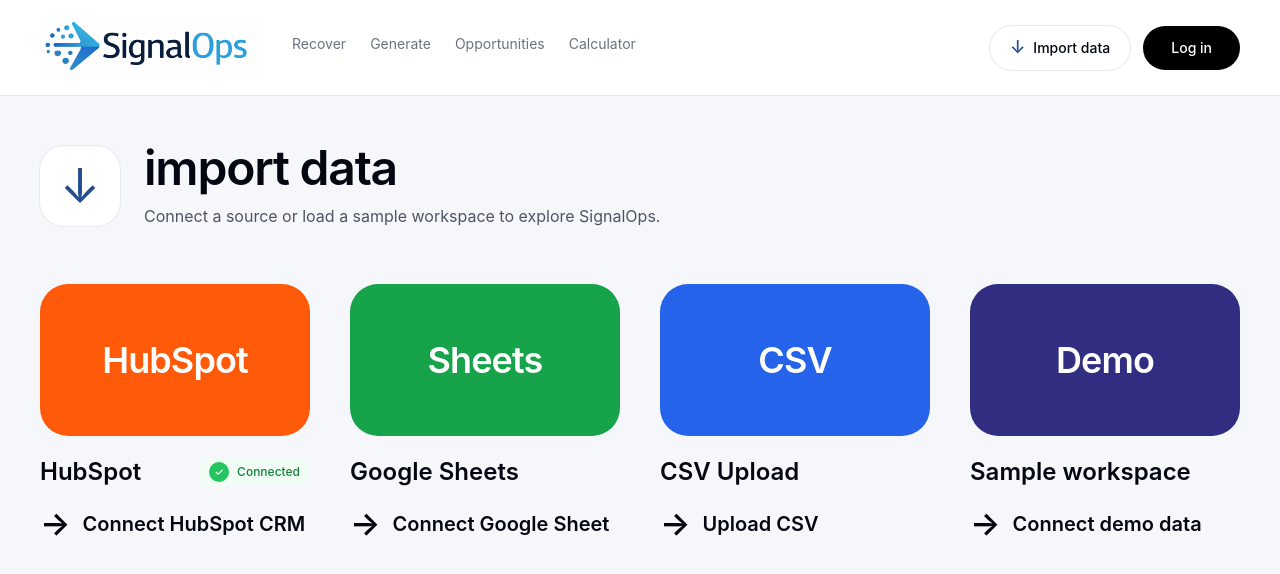
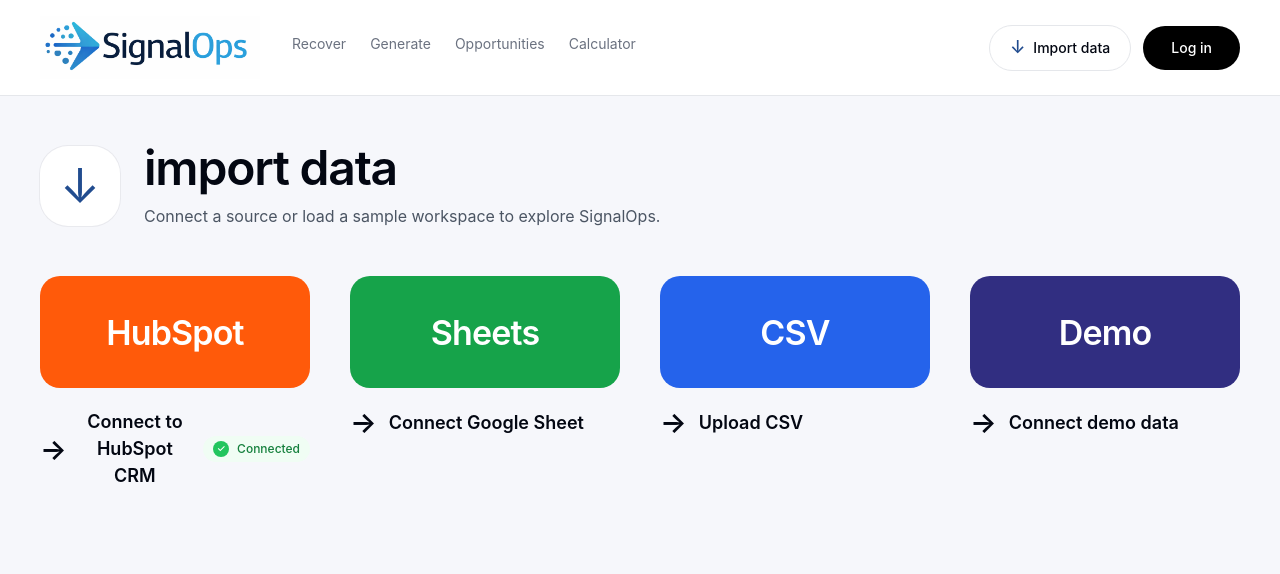
Before and after one commit to powerstephen/SignalOps, a Next.js app: page /connect in a window 1280 px wide. Shown: the top 574 px of the page. Built offline with nearby package versions, Linux system fonts and the light colour scheme.

Commit message:
Update page.tsx

```diff
--- a/app/connect/page.tsx
+++ b/app/connect/page.tsx
@@ -1,5 +1,4 @@
 type SourceTileProps = {
-  title: string;
   brand: string;
   brandBg: string;
   buttonLabel: string;
@@ -8,42 +7,38 @@
 
 function ConnectedBadge() {
   return (
-    <div className="inline-flex items-center gap-2 rounded-full bg-green-50 px-2.5 py-1 text-xs font-medium text-green-700">
-      <span className="flex h-5 w-5 items-center justify-center rounded-full bg-green-500 text-[11px] text-white">
+    <span className="inline-flex items-center gap-2 rounded-full bg-green-50 px-2.5 py-1 text-[12px] font-medium text-green-700">
+      <span className="flex h-4 w-4 items-center justify-center rounded-full bg-green-500 text-[10px] text-white">
         ✓
       </span>
       Connected
-    </div>
+    </span>
   );
 }
 
 function SourceTile({
-  title,
   brand,
   brandBg,
   buttonLabel,
   connected = false,
 }: SourceTileProps) {
   return (
-    <div className="w-full max-w-[360px]">
+    <div className="w-full max-w-[280px]">
       <div
-        className={`flex h-[152px] w-full items-center justify-center rounded-[28px] ${brandBg}`}
+        className={`flex h-[112px] w-full items-center justify-center rounded-[20px] ${brandBg}`}
       >
-        <span className="text-4xl font-semibold tracking-tight text-white">
+        <span className="text-[34px] font-semibold tracking-tight text-white">
           {brand}
         </span>
       </div>
 
-      <div className="mt-5 flex min-h-[28px] items-center justify-between gap-4">
-        <h3 className="text-2xl font-semibold text-gray-950">{title}</h3>
-        {connected ? <ConnectedBadge /> : null}
-      </div>
-
-      <div className="mt-5">
-        <button className="inline-flex items-center gap-3 text-[20px] font-semibold text-gray-950 transition hover:opacity-70">
-          <span className="text-[32px] leading-none">→</span>
+      <div className="mt-5 flex items-center justify-between gap-3">
+        <button className="inline-flex items-center gap-3 text-[18px] font-semibold text-gray-950 transition hover:opacity-70">
+          <span className="text-[28px] leading-none">→</span>
           <span>{buttonLabel}</span>
         </button>
+
+        {connected ? <ConnectedBadge /> : null}
       </div>
     </div>
   );
@@ -51,9 +46,9 @@
 
 export default function ConnectPage() {
   return (
-    <div className="mx-auto w-full max-w-7xl px-6 py-12 md:px-10">
-      <div className="mb-14 flex items-center gap-6">
-        <div className="flex h-20 w-20 items-center justify-center rounded-3xl bg-white shadow-[0_0_0_1px_rgba(17,24,39,0.06)]">
+    <div className="mx-auto w-full max-w-7xl px-8 py-12 md:px-10">
+      <div className="mb-12 flex items-center gap-6">
+        <div className="flex h-20 w-20 items-center justify-center rounded-[28px] bg-white shadow-[0_0_0_1px_rgba(17,24,39,0.06)]">
           <span className="text-5xl leading-none text-[#214c8f]">↓</span>
         </div>
 
@@ -67,31 +62,27 @@
         </div>
       </div>
 
-      <div className="grid justify-between gap-x-10 gap-y-16 sm:grid-cols-2 xl:grid-cols-4">
+      <div className="grid gap-x-10 gap-y-14 sm:grid-cols-2 xl:grid-cols-4">
         <SourceTile
-          title="HubSpot"
           brand="HubSpot"
           brandBg="bg-[#ff5a0a]"
+          buttonLabel="Connect to HubSpot CRM"
           connected={true}
-          buttonLabel="Connect HubSpot CRM"
         />
 
         <SourceTile
-          title="Google Sheets"
           brand="Sheets"
           brandBg="bg-[#16a34a]"
           buttonLabel="Connect Google Sheet"
         />
 
         <SourceTile
-          title="CSV Upload"
           brand="CSV"
           brandBg="bg-[#2563eb]"
           buttonLabel="Upload CSV"
         />
 
         <SourceTile
-          title="Sample workspace"
           brand="Demo"
           brandBg="bg-[#312e81]"
           buttonLabel="Connect demo data"
```
